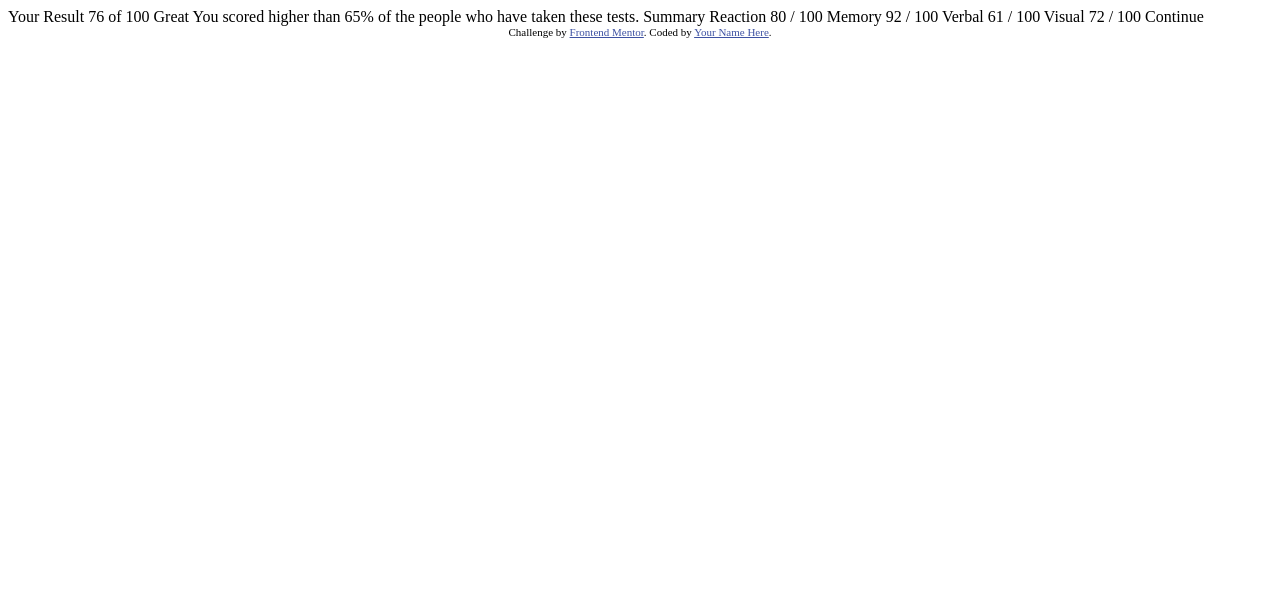
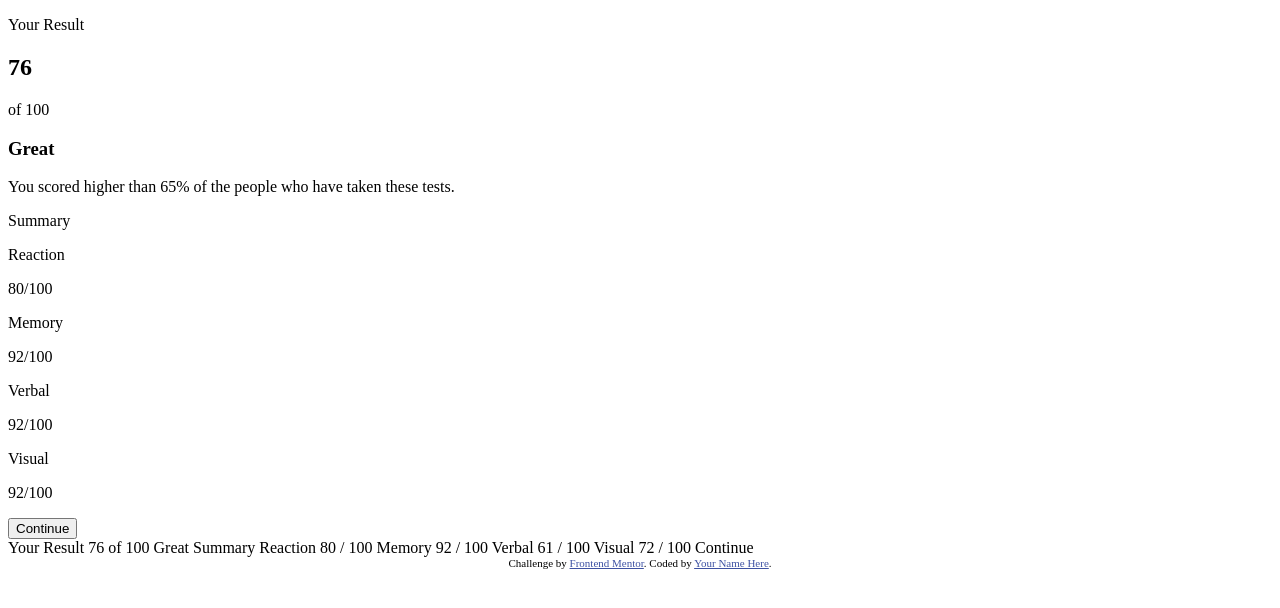
Before and after one commit to A-noob-in-Coding/FEM-Results-Summary-Page, a plain HTML site: page index.html in a window 1280 px wide. Drawn offline with Linux system fonts and the light colour scheme.

Commit message:
[HTML] added the basic structure of the page

```diff
--- a/index.html
+++ b/index.html
@@ -5,7 +5,7 @@
   <meta name="viewport" content="width=device-width, initial-scale=1.0"> <!-- displays site properly based on user's device -->
 
   <link rel="icon" type="image/png" sizes="32x32" href="./assets/images/favicon-32x32.png">
-
+  <link rel="stylesheet" href="styles.css">
   <title>Frontend Mentor | Results summary component</title>
 
   <!-- Feel free to remove these styles or customise in your own stylesheet 👍 -->
@@ -15,13 +15,51 @@
   </style>
 </head>
 <body>
+  <main>
+    <section class="left">
+      <p>
+        Your Result
+      </p>
+      <div class="result">
+        <h1>76</h1>
+        <p>of 100</p>
+      </div>
+      <h3>Great</h3>
+      <p>
+        You scored higher than 65% of the people who have taken these tests.
+      </p>
+    </section>
+    <secttion class="right">
+      <p>Summary</p>
+      <div class="reaction">
+          <p>Reaction</p>
+          <p><span id="reaction-span">80</span>/100</p>
+        </div>
+        <div class="memory">
+        <p>Memory</p>
+        <p><span id="memory-span">92</span>/100</p>
 
+      </div>
+      <div class="verbal">
+        <p>Verbal</p>
+        <p><span id="verbal-span">92</span>/100</p>
+
+      </div>
+      <div class="visual">
+        <p>Visual</p>
+        <p><span id="visual-span">92</span>/100</p>
+
+      </div>
+      <button class="continue-btn">
+        Continue
+      </button>
+    </secttion>
+  </main>
   Your Result
   76
   of 100
 
   Great
-  You scored higher than 65% of the people who have taken these tests.
 
   Summary
 
```
